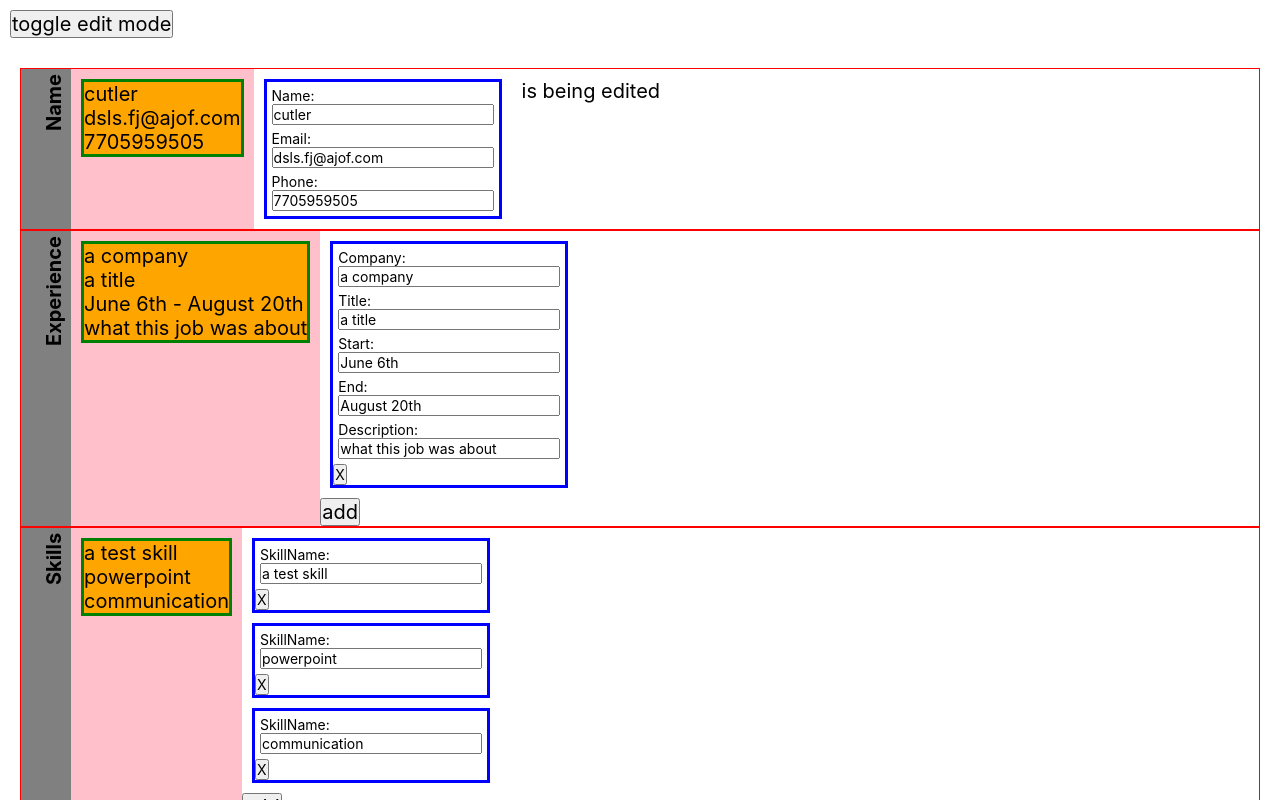
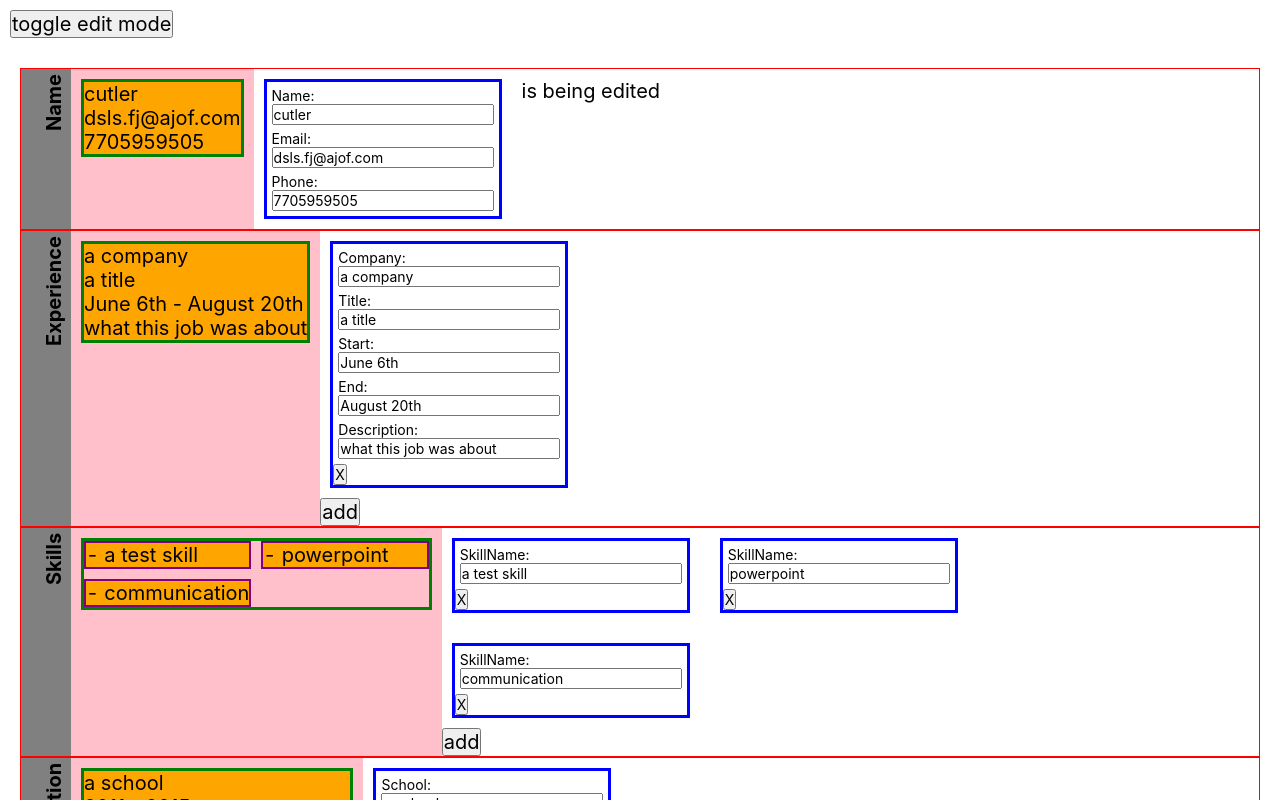
Before and after one commit to CutlerSheridan/cv-builder, a React (Create React App) app: page / in a window 1280 px wide. Shown: the top 800 px of the page. Built offline with nearby package versions, Linux system fonts and the light colour scheme.

Commit message:
0.3.2 Make skills display as a grid

```diff
--- a/package.json
+++ b/package.json
@@ -1,6 +1,6 @@
 {
   "name": "cv-builder",
-  "version": "0.3.1",
+  "version": "0.3.2",
   "private": true,
   "dependencies": {
     "@testing-library/jest-dom": "^5.16.5",
--- a/src/components/Skills.js
+++ b/src/components/Skills.js
@@ -1,4 +1,5 @@
 import { Component } from 'react';
+import '../styles/Skills.css';
 import Sidebar from './Sidebar';
 import Item from './Item';
 import Add from './Add';
@@ -11,15 +12,19 @@ class Skills extends Component {
       <section className="section-container">
         <Sidebar text="Skills"></Sidebar>
         <div className={`section-preview ${editing ? 'hidden' : ''}`}>
-          <div className="group skills-container">
+          <ul className="group skills-container-static">
             {skills.allSkills.map((s) => (
-              <div className="item-container" key={`static_${s.id}`}>
+              <li
+                className="item-container skill-static"
+                key={`static_${s.id}`}
+              >
                 {s.skillName}
-              </div>
+              </li>
             ))}
-          </div>
+          </ul>
         </div>
         <form className={`${editing ? '' : 'hidden'}`}>
+          <div className="skills-container-edit">
             {skills.allSkills.map((s) => (
               <div className="group-edit skills-edit" key={`skill_${s.id}`}>
                 <Item
@@ -34,6 +39,7 @@ class Skills extends Component {
                 ></Remove>
               </div>
             ))}
+          </div>
           <Add
             section="skills"
             handleAddClick={this.props.handleAddClick}
--- /dev/null
+++ b/src/styles/Skills.css
@@ -0,0 +1,13 @@
+.skills-container-static,
+.skills-container-edit {
+  /* width: 15rem; */
+  display: grid;
+  grid-template-columns: repeat(2, 1fr);
+  gap: 1rem;
+}
+ul.skills-container-static {
+  list-style: '- ' inside;
+}
+.skill-static {
+  border: 2px solid purple;
+}
```
Also changed, not shown: src/styles/Education.css (added), src/styles/Experience.css (added), 1 other file (tests, documents, lock files or other folders). Lines whose indentation alone changed are shown as unchanged.
